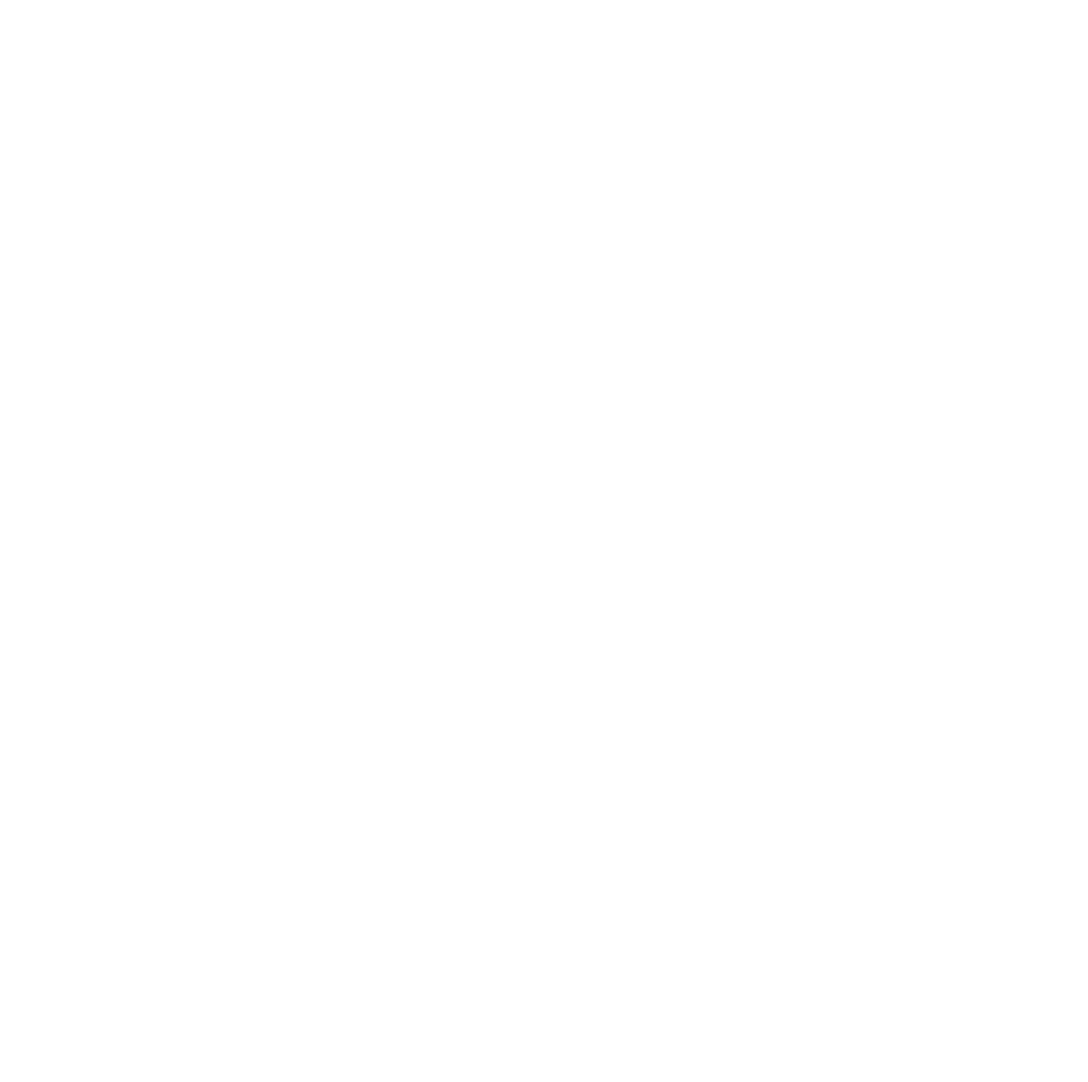
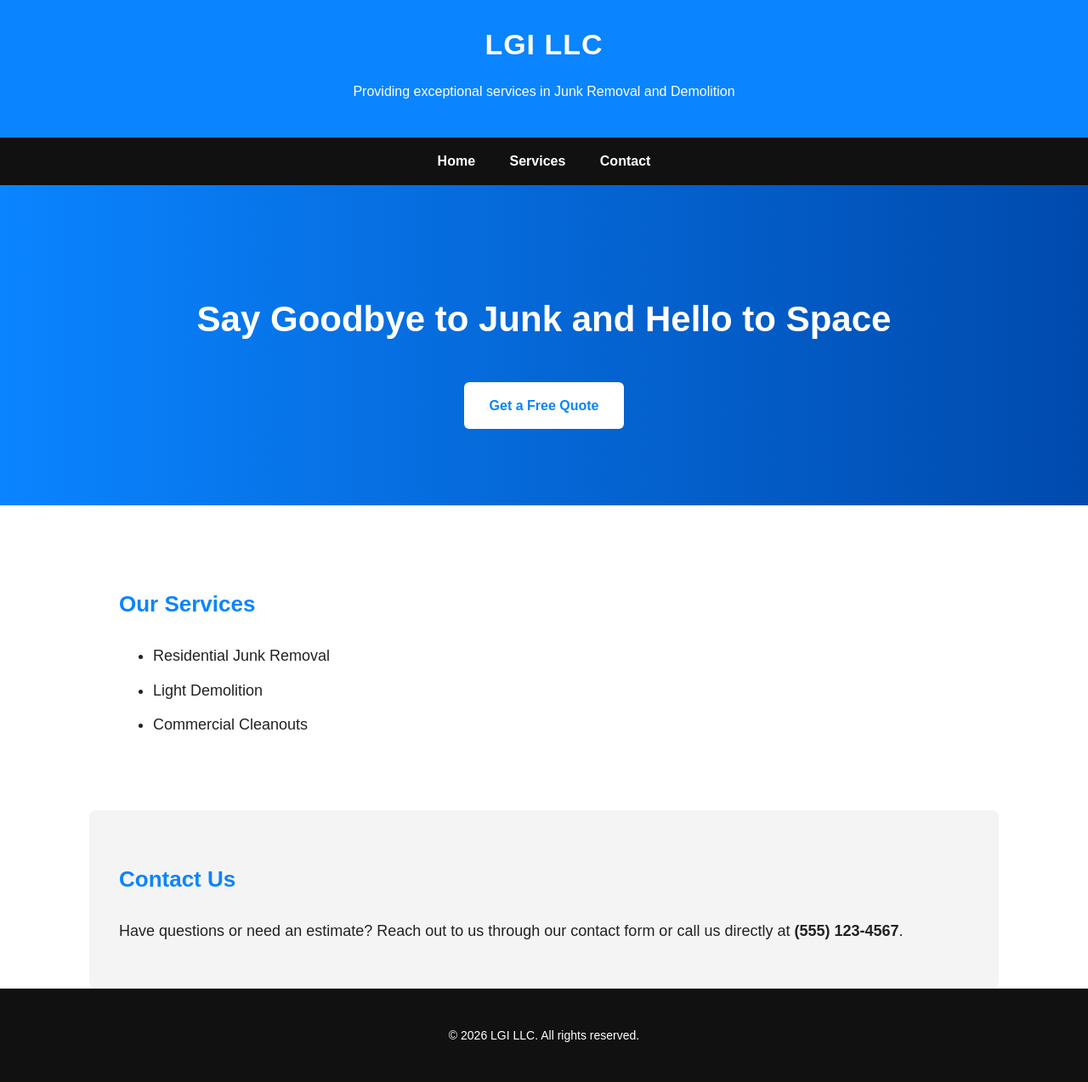
Before and after one commit to LouLGI/lgi-llc-website, a plain HTML site: page index.html in a window 1280 px wide. Shown: the whole page at 85% size. Before the commit the page ends 800 px from the top, so only its background shows below. Drawn offline with Linux system fonts and the light colour scheme.

Commit message:
Updated index.html content

```diff
--- a/index.html
+++ b/index.html
@@ -127,4 +127,46 @@
         margin:10px 0;
     }
 }
-</style
+</style>
+
+</head>
+<body>
+
+<header>
+  <h1>LGI LLC</h1>
+  <p>Providing exceptional services in Junk Removal and Demolition</p>
+</header>
+
+<nav>
+  <a href="#">Home</a>
+  <a href="#services">Services</a>
+  <a href="#contact">Contact</a>
+</nav>
+
+<div class="hero">
+  <h2>Say Goodbye to Junk and Hello to Space</h2>
+  <a href="#contact" class="button">Get a Free Quote</a>
+</div>
+
+<main>
+  <section class="section">
+    <h3>Our Services</h3>
+    <ul class="services">
+      <li>Residential Junk Removal</li>
+      <li>Light Demolition</li>
+      <li>Commercial Cleanouts</li>
+    </ul>
+  </section>
+
+  <section class="section contact-box">
+    <h3>Contact Us</h3>
+    <p>Have questions or need an estimate? Reach out to us through our contact form or call us directly at <strong>(555) 123-4567</strong>.</p>
+  </section>
+</main>
+
+<footer class="footer">
+  <p>&copy; 2026 LGI LLC. All rights reserved.</p>
+</footer>
+
+</body>
+</html>
```
